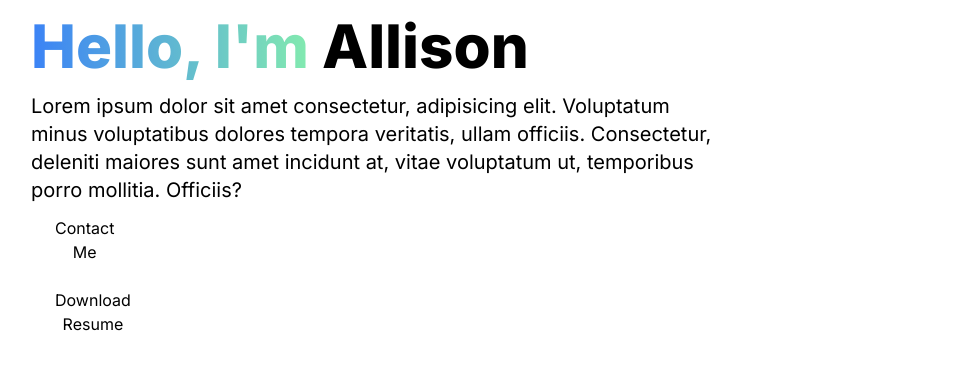
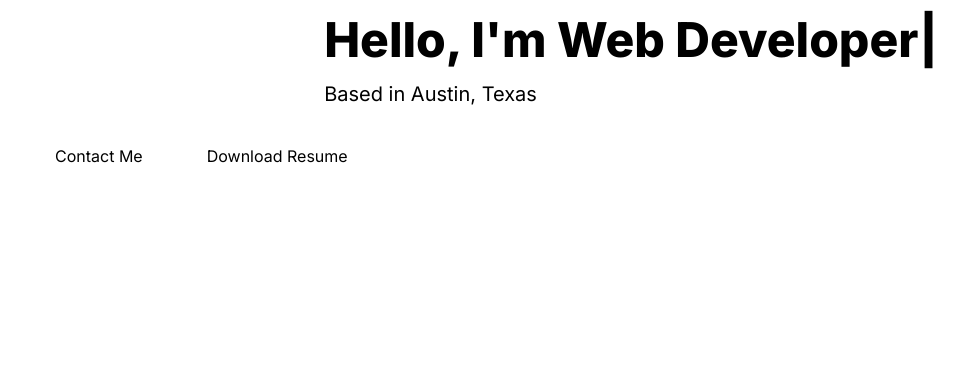
Before and after one commit to arandel1/portfolio, a Next.js app: page / in a window 1280 px wide. Shown: the top 370 px of the page, without its empty margins (9-973 px from the left). Built offline with nearby package versions, Linux system fonts and the light colour scheme.

Commit message:
added animation

```diff
--- a/app/components/HeroSection.jsx
+++ b/app/components/HeroSection.jsx
@@ -1,18 +1,38 @@
+'use client';
 import React from 'react'
+import Image from 'next/image'
+import  { TypeAnimation } from 'react-type-animation'
+import { Bai_Jamjuree } from 'next/font/google'
+
+
 
 const HeroSection = () => {
   return (
     <section>
-      <div className='grid grid-cols-1 lg:grid-cols-12'>
-        <div className='col-span-7 place-self-center'>
-          <h1 className="text-black mb-4 text-4xl lg:text-6xl font-extrabold">
-            <span className='text-transparent bg-clip-text bg-gradient-to-r from-blue-500 to-green-300'>
+      <div className='grid grid-cols-1 lsm:grid-cols-12'>
+        <div className='col-span-7 place-self-center text-center sm:text-left'>
+          <h1 className="text-black mb-4 text-4xl sm:text-5xl font-extrabold">
+            <span className="text-black mb-4 text-4xl sm:text-5xl font-extrabold">
               Hello, I'm {" "}
             </span>
-            Allison
+            <TypeAnimation
+              sequence={[
+                "Allison",
+                1000, // wait 1s before replacing "Mice" with "Hamsters"
+                'Software Engineer',
+                1000,
+                'Web Developer',
+                1000,
+                'Creator',
+                1000
+              ]}
+              wrapper="span"
+              speed={50}
+              repeat={Infinity}
+            />
           </h1>
-          <p className='text-black text-lg lg:text-xl'>
-            Lorem ipsum dolor sit amet consectetur, adipisicing elit. Voluptatum minus voluptatibus dolores tempora veritatis, ullam officiis. Consectetur, deleniti maiores sunt amet incidunt at, vitae voluptatum ut, temporibus porro mollitia. Officiis?
+          <p className='text-black  text-base sm:text-lg mb-6 lg:text-xl'>
+            Based in Austin, Texas
           </p>
         </div>
         <div className='col-span-5'>
@@ -20,11 +40,11 @@ const HeroSection = () => {
             src = 'image'
           /> */}
         </div>
-        <div>
-          <button className='px-6 py-3 rounded-full mr-4 bg-transparent hover:bg-slate-200'>
+        <div className='col-span-5'>
+          <button className='px-6 py-3 w-full sm:w-fit rounded-full mr-4 bg-transparent hover:bg-sky-700 hover:text-white'>
             Contact Me
           </button>
-          <button className='px-6 py-3 rounded-full mr-4 bg-transparent hover:bg-slate-200'>
+          <button className='px-6 py-3 w-full sm:w-fit rounded-full mr-4 bg-transparent hover:bg-sky-700 hover:text-white'>
             Download Resume
           </button>
         </div>
```
Also changed, not shown: package.json (+5 -4 lines), 1 other file (tests, documents, lock files or other folders).
